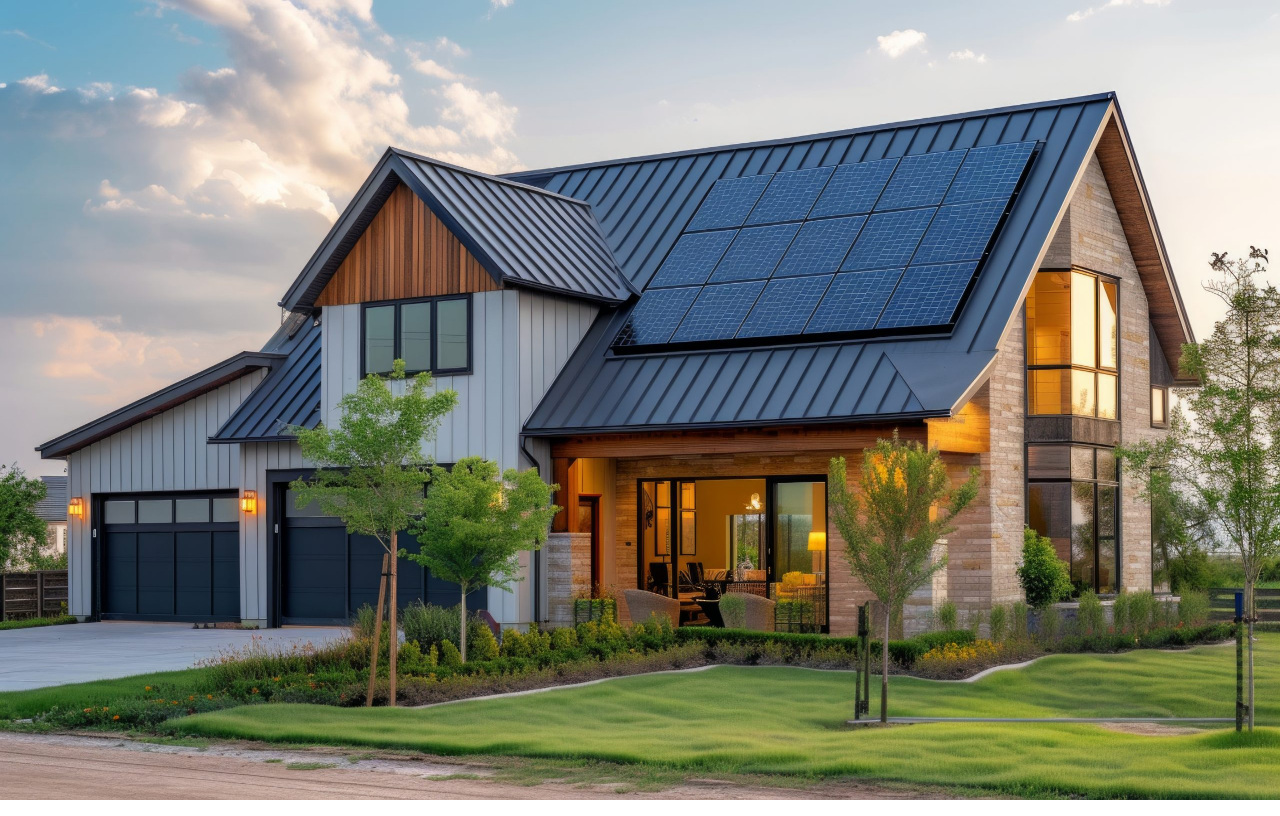
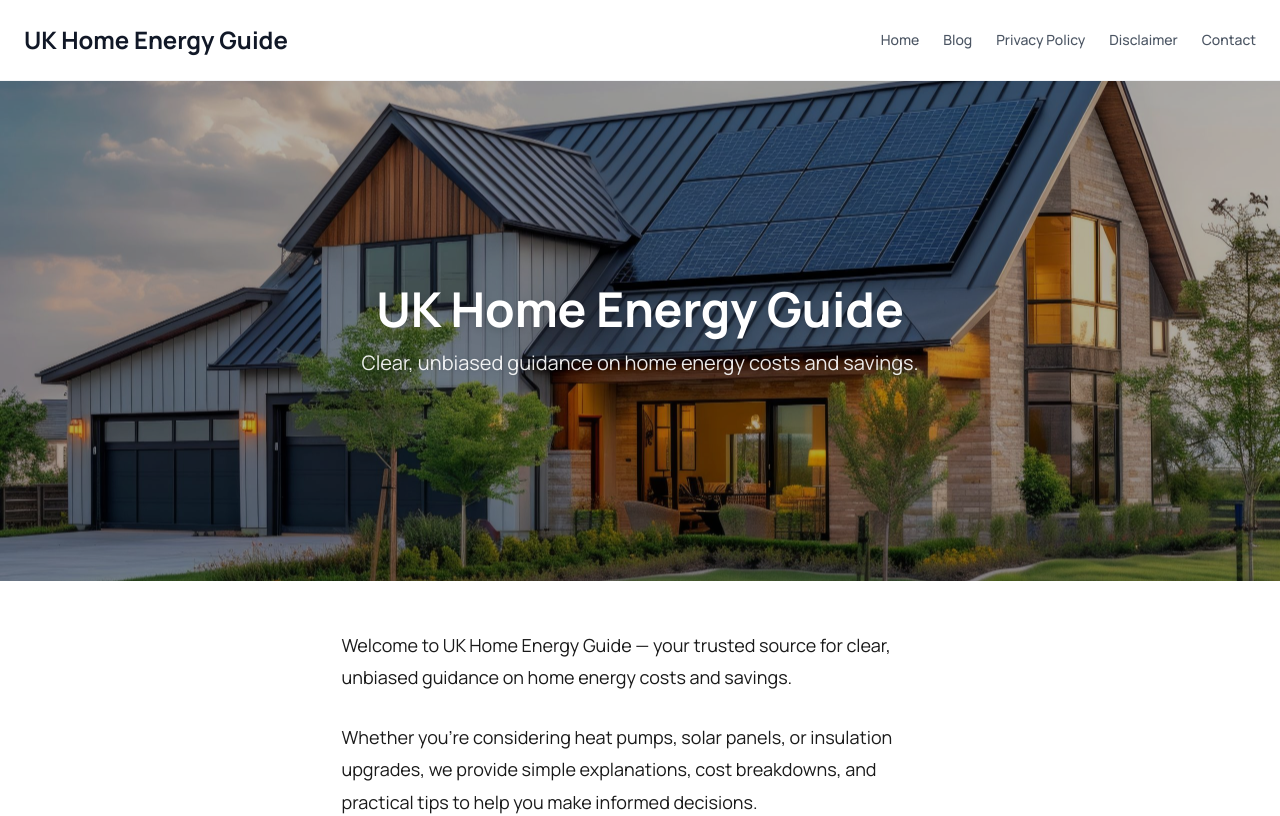
Before and after one commit to skyblue-will/uk-home-energy-guide, a Next.js app: page / in a window 1280 px wide. Shown: the top 816 px of the page. Built offline with nearby package versions, Linux system fonts and the light colour scheme.

Commit message:
fix: tailwind content paths and max-width utilities

```diff
--- a/tailwind.config.ts
+++ b/tailwind.config.ts
@@ -2,14 +2,18 @@ import type { Config } from "tailwindcss";
 
 const config: Config = {
   content: [
-    "./src/pages/**/*.{js,ts,jsx,tsx,mdx}",
-    "./src/components/**/*.{js,ts,jsx,tsx,mdx}",
-    "./src/app/**/*.{js,ts,jsx,tsx,mdx}",
+    "./app/**/*.{js,ts,jsx,tsx,mdx}",
+    "./components/**/*.{js,ts,jsx,tsx,mdx}",
+    "./lib/**/*.{js,ts,jsx,tsx,mdx}",
   ],
   theme: {
     extend: {
       fontFamily: {
-        manrope: ["Manrope", "sans-serif"],
+        manrope: ["var(--font-manrope)", "Manrope", "sans-serif"],
+      },
+      maxWidth: {
+        content: "645px",
+        wide: "1340px",
       },
       colors: {
         primary: "#1a1a1a",
```
